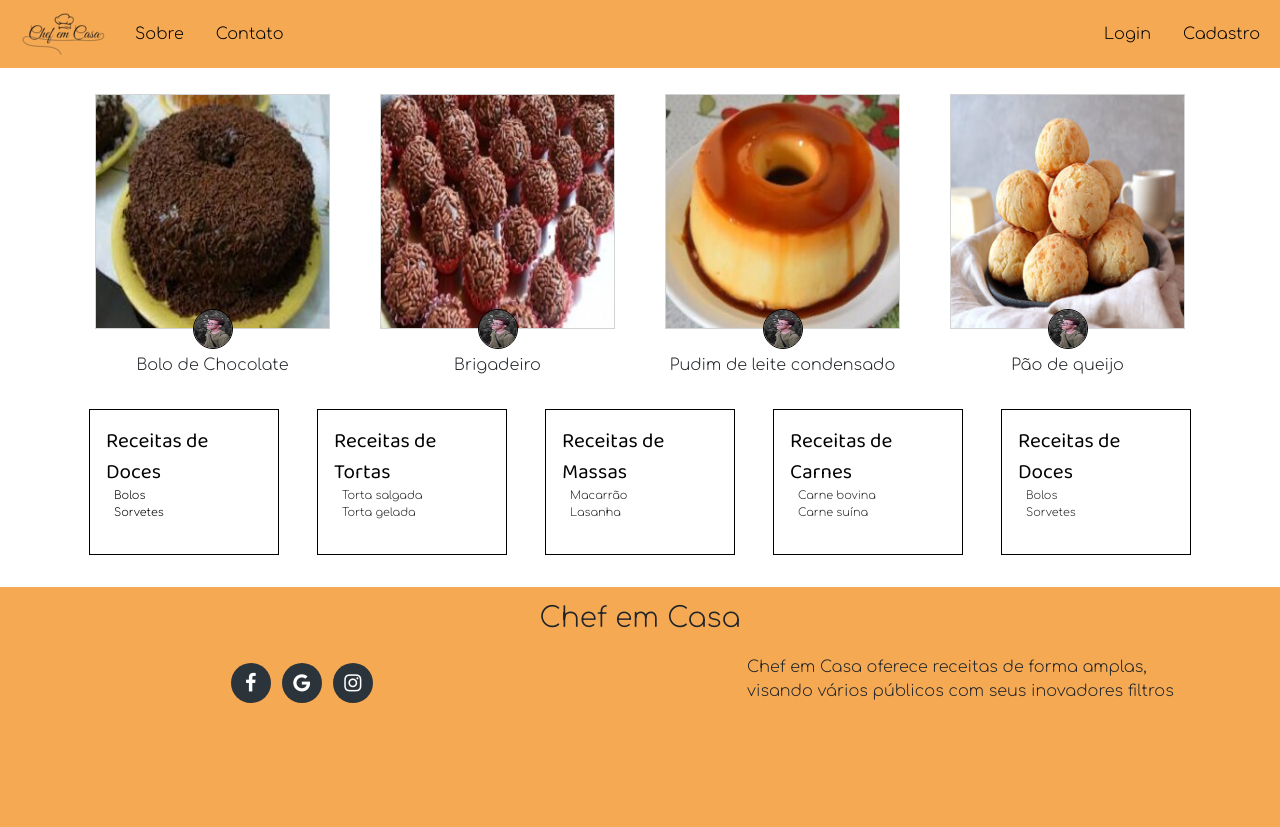
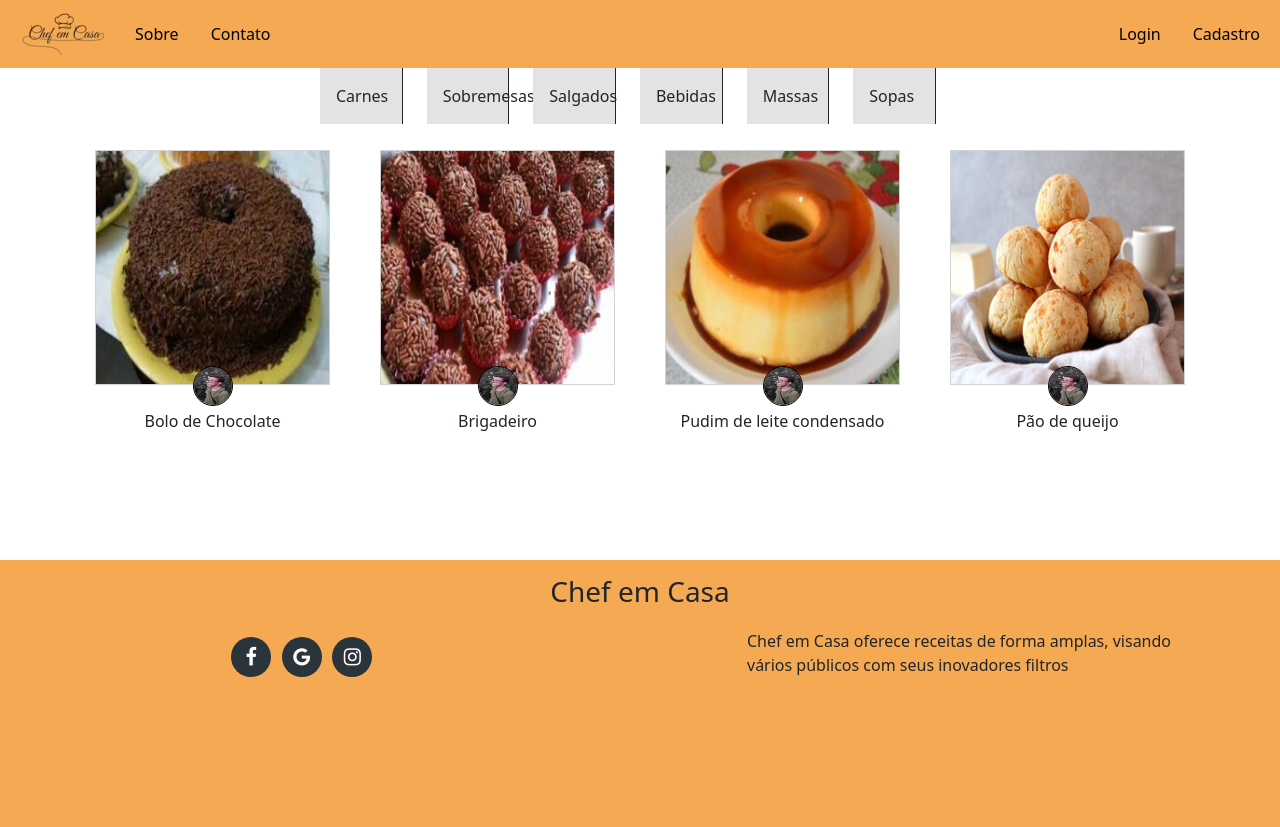
Before and after one commit to PauloVictorSilipina/Chef-em-Casa, a PHP site: page / in a window 1280 px wide. After the commit the page ends 677 px from the top, so only its background shows below. Run offline with PHP 8.4, Linux system fonts and the light colour scheme.

Commit message:
Fiz categorias

```diff
--- a/cadastro.html
+++ b/cadastro.html
@@ -8,7 +8,7 @@
         <link rel="stylesheet" href="https://cdnjs.cloudflare.com/ajax/libs/font-awesome/4.7.0/css/font-awesome.min.css">
 
         <script src="https://cdn.jsdelivr.net/npm/bootstrap@5.3.0-alpha3/dist/js/bootstrap.bundle.min.js" integrity="sha384-ENjdO4Dr2bkBIFxQpeoTz1HIcje39Wm4jDKdf19U8gI4ddQ3GYNS7NTKfAdVQSZe" crossorigin="anonymous" defer></script>
-        <script src="script/cadastro.js"></script>
+        <script src="script/cadastro.js" defer></script>
         <link rel="stylesheet" href="css/css_login.css">
         <link rel="stylesheet" href="css/css_base.css">
     </head>
--- a/css/css_base.css
+++ b/css/css_base.css
@@ -30,24 +30,6 @@ body {
 
 #navbarSupportedContent li {
     margin-left: 1rem;
-}
-
-.input-procurar {
-    height: 3rem;
-    border: 1px solid #e8e8e8;
-    border-radius: 25px 0 0 25px;
-    padding-left: 1rem;
-    margin-left: auto;
-    width: 50%;
-}
-
-.btn-procurar {
-    width: 6rem;
-    height: 3rem;
-    margin-right: auto;
-    border-radius: 0 25px 25px 0;
-    background: lightgray;
-    border: 1px solid lightgray;
 }
 
 .cabecalho a {
--- a/css/css_home.css
+++ b/css/css_home.css
@@ -16,45 +16,48 @@
     margin-top: -25px;
 }
 
-.imagem img{
+.div-imagem {
+    display: inline;
+}
+
+.div-imagem img{
     width: 90%;
     height: 90%;
+
     margin-top: 10px;
     border: 1px solid lightgray;
 }
 
 .div-imagem:hover {
     color: aqua;
+    cursor: pointer;
 }
 
 .categorias {
-    padding-bottom: 2rem;
-}
-.div-categorias{
-    margin-top: 2rem;
-    margin-left: auto;
-    margin-right: auto;
+    cursor: pointer;
     padding: 1rem;
-    border: 1px solid black;
+    border: none;
+    border-right: 0.1px solid;
+    background-color: rgba(228, 227, 227);
 }
 
-.titulo-categoria{
-    text-decoration: none;
-    color: black;
-    font-family: 'Baloo 2', cursive;
-    font-size: 1.3rem;
-}
-.div-categorias li {
-    list-style: none;
-    margin-left: -1.5rem;
-    font-size: 0.7rem;
+.titulo-categorias {
+
 }
 
-.div-categorias a {
-    text-decoration: none;
-    color: black;
+.sub-categorias {
+    cursor: pointer;
+    padding: 1em;
+    background-color: rgba(228, 227, 227);
+    border: none;
+    display: none;
 }
 
-.div-categorias a:hover {
-    text-decoration: underline;
+.sub-categorias li {
+    list-style: none;
+    margin-left: -2rem;
 }
+
+.active .sub-categorias {
+    display: block;
+}
--- a/index.html
+++ b/index.html
@@ -4,10 +4,13 @@
     <meta charset="UTF-8">
     <meta http-equiv="X-UA-Compatible" content="IE=edge">
     <meta name="viewport" content="width=device-width, initial-scale=1.0">
+    <link rel="stylesheet" href="css/reset.css">
+
     <link href="https://cdn.jsdelivr.net/npm/bootstrap@5.3.0-alpha3/dist/css/bootstrap.min.css" rel="stylesheet" integrity="sha384-KK94CHFLLe+nY2dmCWGMq91rCGa5gtU4mk92HdvYe+M/SXH301p5ILy+dN9+nJOZ" crossorigin="anonymous">
     <link rel="stylesheet" href="https://cdnjs.cloudflare.com/ajax/libs/font-awesome/4.7.0/css/font-awesome.min.css">
 
     <script src="https://cdn.jsdelivr.net/npm/bootstrap@5.3.0-alpha3/dist/js/bootstrap.bundle.min.js" integrity="sha384-ENjdO4Dr2bkBIFxQpeoTz1HIcje39Wm4jDKdf19U8gI4ddQ3GYNS7NTKfAdVQSZe" crossorigin="anonymous" defer></script>
+    <script src="script/index.js" defer></script>
 
     <link rel="stylesheet" href="css/css_home.css">
     <link rel="stylesheet" href="css/css_base.css">
@@ -18,6 +21,7 @@
 <body class="body_home">
     <!--criação do cabecalho-->
     <nav class="cabecalho navbar navbar-expand-lg">
+
         <div class="container-fluid">
             <a href="index.html"><img src="img/logo.png" alt="logo"></a>
             <!--responsividade-->
@@ -35,6 +39,7 @@
                     <a class="nav-link" href="contato.html">Contato</a>
                 </li>
               </ul>
+
               <!--Itens de menu a esquerda-->
               <ul class="navbar-nav ml-auto">
                 <li class="nav-item">
@@ -48,6 +53,63 @@
             </div>
           </div>
      </nav>
+
+     <div class="col-lg-12 row container-categorias">
+        <div class="col-lg-1 offset-lg-3 titulo-categorias">
+            <div class="categorias">Carnes</div>
+            <div class="sub-categorias">
+                <ul>
+                    <li>Bovina</li>
+                </ul>
+            </div>
+        </div>
+
+        <div class="col-lg-1 titulo-categorias">
+            <div class="categorias">Sobremesas</div>
+            <div class="sub-categorias">
+                <ul>
+                    <li>Pudim</li>
+                </ul>
+            </div>
+        </div>
+
+        <div class="col-lg-1 titulo-categorias">
+            <div class="categorias">Salgados</div>
+            <div class="sub-categorias">
+                <ul>
+                    <li>Coxinha</li>
+                </ul>
+            </div>
+        </div>
+
+        <div class="col-lg-1 titulo-categorias">
+            <div class="categorias">Bebidas</div>
+            <div class="sub-categorias">
+                <ul>
+                    <li>Mojito</li>
+                </ul>
+            </div>
+        </div>
+
+        <div class="col-lg-1 titulo-categorias">
+            <div class="categorias">Massas</div>
+            <div class="sub-categorias">
+                <ul>
+                    <li>Macarrão</li>
+                </ul>
+            </div>
+        </div>
+
+        <div class="col-lg-1 titulo-categorias">
+            <div class="categorias">Sopas</div>
+            <div class="sub-categorias">
+                <ul>
+                    <li>Caldo verde</li>
+                </ul>
+            </div>
+        </div>
+
+     </div>
 
     <div class="container">
         <div class="imagens row">
@@ -86,45 +148,6 @@
         </div>
     </div>
 
-    <div class="container categorias">
-        <div class="row">
-            <div class="div-categorias col-10 col-lg-2">
-                <a href="#" class="titulo-categoria">Receitas de Doces</a>
-                <ul>
-                    <li><a href="#" >Bolos</a></li>
-                    <li><a href="#" >Sorvetes</a></li>
-                </ul>
-            </div>
-            <div class="div-categorias col-10 col-lg-2">
-                <a class="titulo-categoria">Receitas de Tortas</a>
-                <ul>
-                    <li>Torta salgada</li>
-                    <li>Torta gelada</li>
-                </ul>
-            </div>
-            <div class="div-categorias col-10 col-lg-2">
-                <a class="titulo-categoria">Receitas de Massas</a>
-                <ul>
-                    <li>Macarrão</li>
-                    <li>Lasanha</li>
-                </ul>
-            </div>
-            <div class="div-categorias col-10 col-lg-2">
-                <a class="titulo-categoria">Receitas de Carnes</a>
-                <ul>
-                    <li>Carne bovina</li>
-                    <li>Carne suína</li>
-                </ul>
-            </div>
-            <div class="div-categorias col-10 col-lg-2">
-                <a class="titulo-categoria">Receitas de Doces</a>
-                <ul>
-                    <li>Bolos</li>
-                    <li>Sorvetes</li>
-                </ul>
-            </div>
-        </div>
-    </div>
 
 
     <footer class="container-fluid">
--- /dev/null
+++ b/script/index.js
@@ -0,0 +1,11 @@
+const categorias = document.querySelectorAll('.categorias');
+
+categorias.forEach(categorias => {
+    categorias.addEventListener('mouseover', () => {
+        categorias.parentElement.classList.add('active');
+    });
+
+    categorias.addEventListener('mouseout', () => {
+        categorias.parentElement.classList.remove('active');
+    });
+})
```
Also changed, not shown: css/css_login.css (+7 -5 lines), sobre.html (+4 -4 lines).
